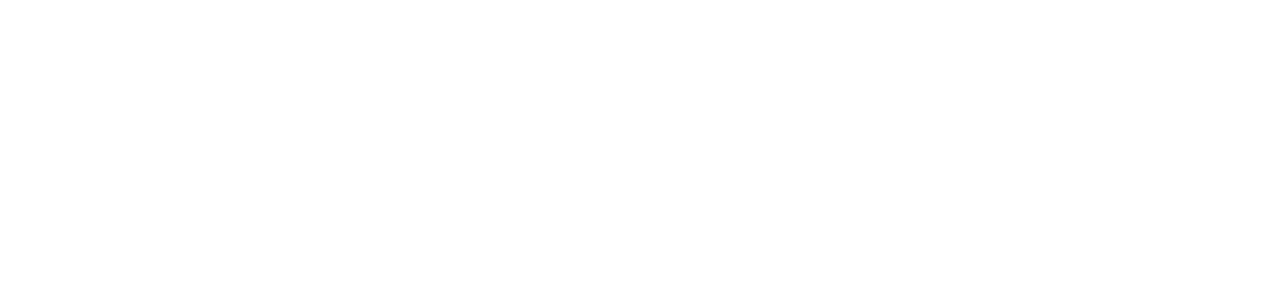
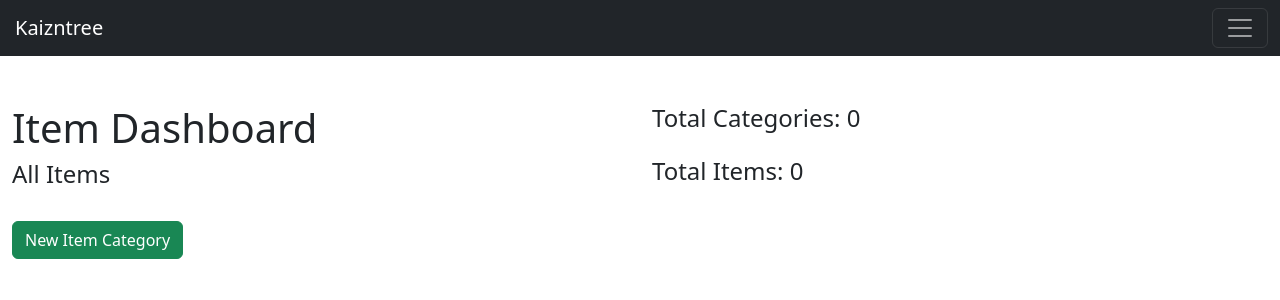
Before and after one commit to zamieabdullah/kaizntree-fe, a Vue app in the folder kaizntree-fe/: page /dashboard in a window 1280 px wide. Shown: the top 300 px of the page. Built offline with nearby package versions, Linux system fonts and the light colour scheme.

Commit message:
logging out, header, and dashboard

```diff
--- a/kaizntree-fe/index.html
+++ b/kaizntree-fe/index.html
@@ -7,7 +7,7 @@
     <title>Kaizntree</title>
   </head>
   <body>
-    <div id="app" style="display: inline;"></div>
+    <div id="app" style="display: inline; margin: 0px"></div>
     <script type="module" src="/src/main.js"></script>
   </body>
 </html>
--- /dev/null
+++ b/kaizntree-fe/src/components/Header.vue
@@ -0,0 +1,43 @@
+<template>
+   <nav class="navbar navbar-dark bg-dark fixed-top">
+      <div class="container-fluid">
+        <a class="navbar-brand" href="#">Kaizntree</a>
+        <button class="navbar-toggler" type="button" data-bs-toggle="offcanvas" data-bs-target="#offcanvasDarkNavbar" aria-controls="offcanvasDarkNavbar" aria-label="Toggle navigation">
+          <span class="navbar-toggler-icon"></span>
+        </button>
+        <div class="offcanvas offcanvas-end text-bg-dark" tabindex="-1" id="offcanvasDarkNavbar" aria-labelledby="offcanvasDarkNavbarLabel">
+          <div class="offcanvas-header">
+            <h5 class="offcanvas-title" id="offcanvasDarkNavbarLabel">Kaizntree</h5>
+            <button type="button" class="btn-close btn-close-white" data-bs-dismiss="offcanvas" aria-label="Close"></button>
+          </div>
+          <div class="offcanvas-body">
+            <ul class="navbar-nav justify-content-end flex-grow-1 pe-3">
+              <li class="nav-item">
+                <a class="nav-link active" aria-current="page" href="#">Item Dashboard</a>
+              </li>
+              <li class="nav-item">
+                <a class="nav-link" href="#" @click.prevent="deleteCookie">Log Out</a>
+              </li>
+            </ul>
+          </div>
+        </div>
+      </div>
+    </nav>
+</template>
+
+<script>
+export default {
+    methods: {
+        deleteCookie() {
+            document.cookie = "access_token=; expires=Thu, 01 Jan 1970 00:00:00 UTC; path=/;";
+            this.$router.push('/');
+        }
+    }
+}
+</script>
+
+<style>
+body {
+    display: inline;
+}
+</style>
--- a/kaizntree-fe/src/router/index.js
+++ b/kaizntree-fe/src/router/index.js
@@ -22,7 +22,6 @@ const router = createRouter({
 router.beforeEach((to, from, next) => {
   // Check if the route requires authentication
   if (to.matched.some(record => record.meta.requiresAuth)) {
-    // Check if the user is authenticated (you can use Vuex store or local storage for this)
     const isAuthenticated = checkAuth();
     if (!isAuthenticated) {
       // If not authenticated, redirect to the login page
--- a/kaizntree-fe/src/views/Dashboard.vue
+++ b/kaizntree-fe/src/views/Dashboard.vue
@@ -1,6 +1,26 @@
 <template>
-
+    <Header/>
+    <div class="container-fluid" style="padding-top: 80px;">
+        <div class="row align-items-start">
+            <div class="col">
+                <h1>Item Dashboard</h1>
+                <h4>All Items</h4>
+            </div>
+            <div class="col">
+                <div class="row mb-3">
+                    <h4>Total Categories: 0</h4>
+                </div>
+                <div class="row">
+                    <h4>Total Items: 0</h4>
+                </div>
+            </div>
+        </div>
+        <div class="mt-4">
+            <button class="btn btn-success">New Item Category</button>
+        </div>
+    </div>
 </template>
 
-<script>
+<script setup>
+import Header from '../components/Header.vue';
 </script>
```
